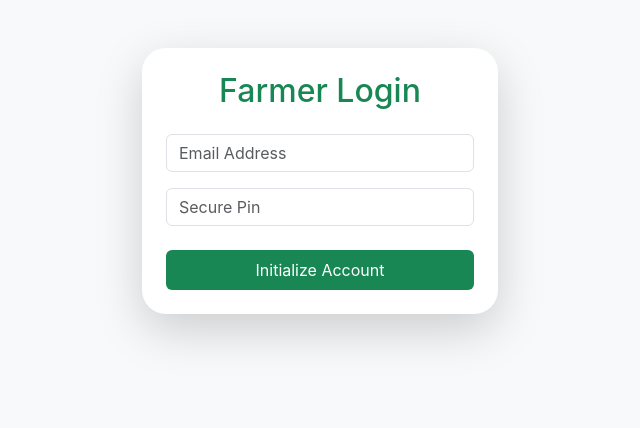
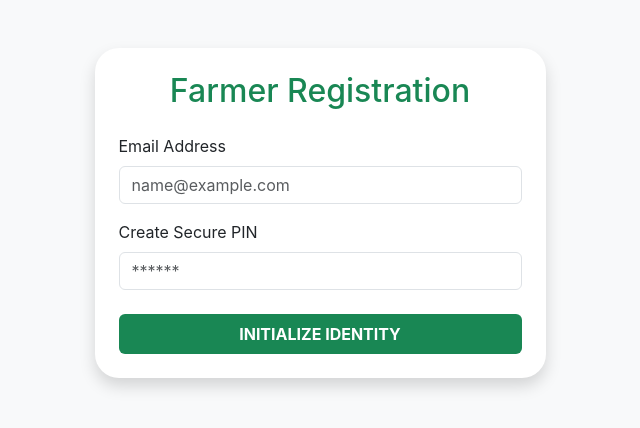
Before and after one commit to TM1476/AgriFin, a Flask app: page /register in a window 1280 px wide. Shown: the part 56-484 px from the top of the page, without its empty margins (320-960 px from the left). Run offline with Flask 3, Linux system fonts and the light colour scheme; some libraries are stand-ins or nearby versions.

Commit message:
Update index.html

```diff
--- a/templates/index.html
+++ b/templates/index.html
@@ -1,31 +1,42 @@
 <!DOCTYPE html>
 <html>
 <head>
-    <title>Farmer Login | AgriFin AI</title>
+    <title>Register - AgriLend AI</title>
     <link rel="stylesheet" href="https://cdn.jsdelivr.net/npm/bootstrap@5.3.2/dist/css/bootstrap.min.css">
     <link rel="stylesheet" href="{{ url_for('static', filename='css/style.css') }}">
+
     <script src="https://www.gstatic.com/firebasejs/10.7.1/firebase-app-compat.js"></script>
     <script src="https://www.gstatic.com/firebasejs/10.7.1/firebase-auth-compat.js"></script>
 </head>
 <body class="bg-light">
+
 <nav class="navbar navbar-dark bg-success mb-5">
-        <div class="container"><a class="navbar-brand" href="/">🌾 AgriLend AI</a></div>
+    <div class="container">
+        <a class="navbar-brand" href="/">🌾 AgriLend AI</a>
+    </div>
 </nav>
 
 <div class="container">
     <div class="row justify-content-center">
-            <div class="col-md-4">
-                <div class="card shadow-lg border-0 p-4">
-                    <h2 class="text-center text-success mb-4">Farmer Login</h2>
-                    <input type="email" id="email" placeholder="Email Address" class="form-control mb-3">
-                    <input type="password" id="pass" placeholder="Secure Pin" class="form-control mb-4">
-                    <button onclick="handleReg()" class="btn btn-success w-full py-2 font-bold uppercase">Initialize Account</button>
+        <div class="col-md-5">
+            <div class="card p-4 shadow">
+                <h2 class="text-center text-success mb-4">Farmer Registration</h2>
+                <div class="mb-3">
+                    <label class="form-label">Email Address</label>
+                    <input type="email" id="email" class="form-control" placeholder="name@example.com">
+                </div>
+                <div class="mb-4">
+                    <label class="form-label">Create Secure PIN</label>
+                    <input type="password" id="pass" class="form-control" placeholder="******">
+                </div>
+                <button onclick="handleReg()" class="btn btn-success w-100 py-2 fw-bold">INITIALIZE IDENTITY</button>
             </div>
         </div>
     </div>
 </div>
 
 <script>
+    // YOUR ACTUAL CONFIG
     const firebaseConfig = {
         apiKey: "AIzaSyB_WZL5Lb-vAvQfAyOlReoQAo4blsi5T3k",
         authDomain: "agrifin-1b173.firebaseapp.com",
@@ -34,13 +45,26 @@
         messagingSenderId: "778654496149",
         appId: "1:778654496149:web:8252db245c5b52561ab29c"
     };
+
+    // Initialize Firebase
     firebase.initializeApp(firebaseConfig);
+
     function handleReg() {
         const e = document.getElementById('email').value;
         const p = document.getElementById('pass').value;
+
+        if(!e || !p) {
+            alert("Please fill all fields");
+            return;
+        }
+
         firebase.auth().createUserWithEmailAndPassword(e, p)
-                .then(() => window.location.href = "/onboarding")
-                .catch(err => alert(err.message));
+            .then(() => {
+                window.location.href = "/onboarding";
+            })
+            .catch((error) => {
+                alert(error.message);
+            });
     }
 </script>
 </body>
```
Lines whose indentation alone changed are shown as unchanged.
